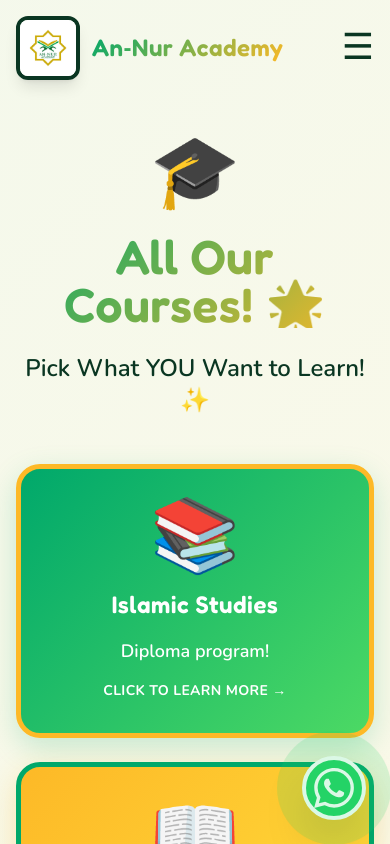
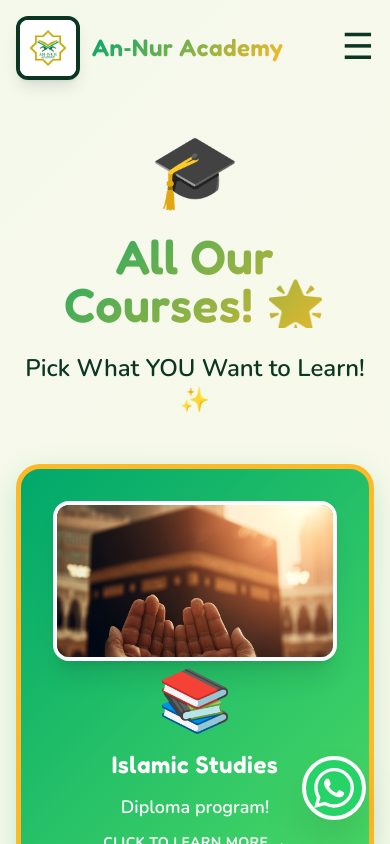
Before and after one commit to SalekhM8/annuronline, a Next.js app: page /offerings in a window 390 px wide. Shown: the top 844 px of the page. Built offline with nearby package versions, Linux system fonts and the light colour scheme.

Commit message:
ALL DONEEE

```diff
--- a/app/offerings/page.tsx
+++ b/app/offerings/page.tsx
@@ -3,12 +3,12 @@ import Link from "next/link";
 const offerings = [
   { title: "Islamic Studies", href: "/offerings/islamic-studies", emoji: "📚", imageUrl: "/images/islamicstudies.png", description: "Diploma program!" },
   { title: "Quran", href: "/offerings/quran", emoji: "📖", imageUrl: "/images/quran.png", description: "Read & recite beautifully!" },
-  { title: "Tajweed", href: "/offerings/tajweed", emoji: "🎵", imageUrl: "/images/tajweed.png", description: "Perfect pronunciation!" },
+  { title: "Tajweed", href: "/offerings/tajweed", emoji: "🎙️", imageUrl: "/images/tajweed.png", description: "Perfect pronunciation!" },
   { title: "Learn Arabic", href: "/offerings/arabic", emoji: "✍️", imageUrl: "/images/learnarabic.png", description: "Master the language!" },
-  { title: "Hifz (Memorization)", href: "/offerings/hifz", emoji: "🧠", imageUrl: "/images/hifz.jpg", description: "Memorize the Quran!" },
-  { title: "Qaidah", href: "/offerings/qaidah", emoji: "🔤", imageUrl: "/images/qaidah.jpg", description: "Start from basics!" },
-  { title: "Naseeha", href: "/offerings/naseeha", emoji: "💚", imageUrl: "/images/naseeha.jpg", description: "Spiritual guidance!" },
-  { title: "Counselling", href: "/offerings/counselling", emoji: "🤝", imageUrl: "/images/counselling.jpg", description: "Faith-based support!" },
+  { title: "Hifz (Memorization)", href: "/offerings/hifz", emoji: "🧠", imageUrl: "/images/quran.png", description: "Memorize the Quran!" },
+  { title: "Qaidah", href: "/offerings/qaidah", emoji: "🔤", imageUrl: "/images/quran.png", description: "Start from basics!" },
+  { title: "Naseeha", href: "/offerings/naseeha", emoji: "💚", imageUrl: "/images/islamicstudies.png", description: "Spiritual guidance!" },
+  { title: "Counselling", href: "/offerings/counselling", emoji: "🤝", imageUrl: "/images/tasbeeh.png", description: "Faith-based support!" },
 ];
 
 export default function OfferingsPage() {
@@ -33,8 +33,18 @@ export default function OfferingsPage() {
             href={offering.href}
             className={idx % 3 === 0 ? "fun-box-green text-white" : idx % 3 === 1 ? "fun-box-gold text-[--brand-green-dark]" : "fun-box-white text-[--brand-green-dark]"}
           >
-            <div className="space-y-4 text-center">
-              <div className="text-7xl float">{offering.emoji}</div>
+            <div className="space-y-4">
+              {/* Image */}
+              <div className="h-40 rounded-2xl overflow-hidden border-4 border-white shadow-xl">
+                <img
+                  src={offering.imageUrl}
+                  alt={offering.title}
+                  className="w-full h-full object-cover"
+                />
+              </div>
+              {/* Content */}
+              <div className="text-center space-y-3">
+                <div className="text-6xl float">{offering.emoji}</div>
                 <h2 className="text-2xl md:text-3xl font-bold text-playful">
                   {offering.title}
                 </h2>
@@ -43,6 +53,7 @@ export default function OfferingsPage() {
                 </p>
                 <div className="text-sm font-bold uppercase tracking-wide">
                   Click to Learn More →
+                </div>
               </div>
             </div>
           </Link>
--- a/app/offerings/tajweed/page.tsx
+++ b/app/offerings/tajweed/page.tsx
@@ -10,9 +10,9 @@ export default function TajweedPage() {
 
   return (
     <div className="py-10 space-y-12 max-w-6xl mx-auto">
-      {/* 🎵 HERO */}
+      {/* 🎙️ HERO */}
       <div className="text-center space-y-6">
-        <div className="text-7xl">🎵</div>
+        <div className="text-7xl">🎙️</div>
         <h1 className="text-5xl md:text-6xl font-bold text-playful gradient-text">
           Tajweed Classes! ✨
         </h1>
--- a/app/page.tsx
+++ b/app/page.tsx
@@ -4,7 +4,7 @@ export default function Home() {
   const courses = [
     { title: "Islamic Studies", href: "/offerings/islamic-studies", emoji: "📚", color: "green", imageUrl: "/images/islamicstudies.png" },
     { title: "Quran", href: "/offerings/quran", emoji: "📖", color: "gold", imageUrl: "/images/quran.png" },
-    { title: "Tajweed", href: "/offerings/tajweed", emoji: "🎵", color: "green", imageUrl: "/images/tajweed.png" },
+    { title: "Tajweed", href: "/offerings/tajweed", emoji: "🎙️", color: "green", imageUrl: "/images/tajweed.png" },
     { title: "Learn Arabic", href: "/offerings/arabic", emoji: "✍️", color: "gold", imageUrl: "/images/learnarabic.png" },
   ];
 
@@ -103,22 +103,24 @@ export default function Home() {
               href={course.href}
               className={course.color === "green" ? "fun-box-green text-white" : "fun-box-gold text-[--brand-green-dark]"}
             >
-              <div className="flex items-center justify-between">
-                <div className="space-y-3 flex-1">
-                  <div className="text-7xl">{course.emoji}</div>
+              <div className="space-y-4">
+                {/* Image at top */}
+                <div className="h-48 rounded-2xl overflow-hidden border-4 border-white shadow-xl">
+                  <img
+                    src={course.imageUrl}
+                    alt={course.title}
+                    className="w-full h-full object-cover"
+                  />
+                </div>
+                {/* Content */}
+                <div className="space-y-3 text-center">
+                  <div className="text-6xl">{course.emoji}</div>
                   <h3 className="text-3xl md:text-4xl font-bold text-playful">
                     {course.title}
                   </h3>
                   <p className="text-lg font-semibold">
                     Click to learn more! →
                   </p>
-                </div>
-                <div className="hidden lg:block w-32 h-32 rounded-2xl overflow-hidden border-4 border-white shadow-xl">
-                  <img
-                    src={course.imageUrl}
-                    alt={course.title}
-                    className="w-full h-full object-cover"
-                  />
                 </div>
               </div>
             </Link>
--- a/components/forms/SubmissionForm.tsx
+++ b/components/forms/SubmissionForm.tsx
@@ -161,7 +161,7 @@ export default function SubmissionForm({ type = "ASSESSMENT" as SubmissionValues
               { name: "Qaidah", emoji: "🔤" },
               { name: "Quran", emoji: "📖" },
               { name: "Hifz", emoji: "🧠" },
-              { name: "Tajweed", emoji: "🎵" },
+              { name: "Tajweed", emoji: "🎙️" },
               { name: "Islamic Studies", emoji: "📚" },
               { name: "Naseeha", emoji: "💚" },
               { name: "Faith-based Counselling", emoji: "🤝" },
```
Lines whose indentation alone changed are shown as unchanged.
